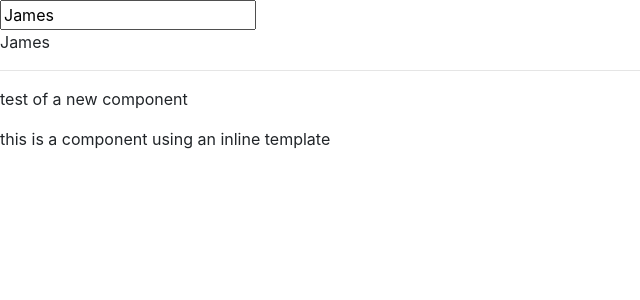
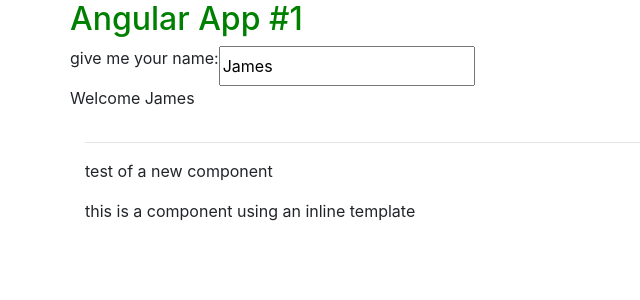
Before and after one commit to james-built/angular-play, an Angular app: page / in a window 1280 px wide. Shown: the top 300 px of the page, without its empty margins (0-640 px from the left). Built offline with nearby package versions, Linux system fonts and the light colour scheme.

Commit message:
styling examples both stylesheet & inline

```diff
--- a/src/app/app.component.css
+++ b/src/app/app.component.css
@@ -0,0 +1,3 @@
+h2 {
+  color: Green;
+}
--- a/src/app/app.component.html
+++ b/src/app/app.component.html
@@ -1,4 +1,14 @@
-<input type="text" [(ngModel)]="name">
-<p>{{ name }}</p>
-<hr>
-<app-foo></app-foo>
+<div class="container">
+  <div class="row">
+    <h2>Angular App #1</h2>
+  </div>
+  <div class="row">
+    <p>give me your name:</p>
+      <input type="text" [(ngModel)]="name">
+  </div>
+  <div class="row">
+    <p>Welcome {{ name }}</p>
+  </div>
+  <hr>
+  <app-foo></app-foo>
+</div>
```
Also changed, not shown: src/app/app.component.ts (+6 -1 lines).
